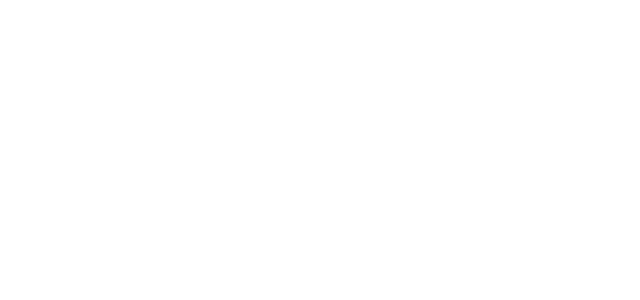
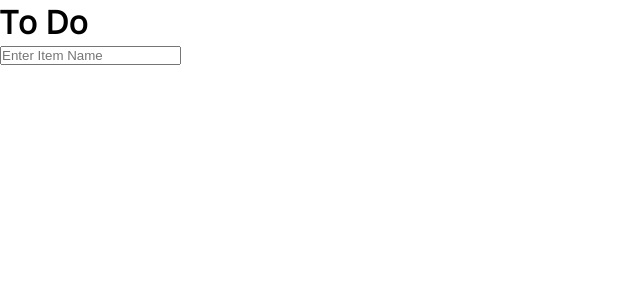
Before and after one commit to bmark88/react-sandbox, a React (Create React App) app in the folder playground/: page /to-do-list in a window 1280 px wide. Shown: the top 300 px of the page, without its empty margins (0-640 px from the left). Built offline with nearby package versions, Linux system fonts and the light colour scheme.

Commit message:
Add auth components, refactor todo

```diff
--- a/playground/src/App.js
+++ b/playground/src/App.js
@@ -7,25 +7,30 @@
 import Register from './components/Authentication/register.component';
 import SignIn from './components/Authentication/sign-in.component';
 import Docker from './pages/docker';
+import Welcome from './pages/Welcome';
 
 function App() {
-  // const user = window.localStorage.getItem('loggedInAs');
+  const user = window.localStorage.getItem('loggedInAs');
 
-  // const clearUserStorage = (e) => {
-  //   e.preventDefault();
-  //   localStorage.clear();
-  //   window.location.reload();
-  // };
+  const clearUserStorage = (e) => {
+    e.preventDefault();
+    localStorage.clear();
+    window.location.reload();
+  };
+
+  const miniProjectList = ['docker', 'login', 'register', 'to-do-list'];
 
   return (
     <>
       <Switch>
-        <Route exact path='/react-sandbox' render={() => <h1>Welcome To Bradley's React Sandbox</h1>} />
-        <Route path='/react-sandbox/docker' render={() => <Docker />}/>
-        {/* <Route path='/to-do-list' render={() => <ToDo />} /> */}
-        <Route path='/react-sandbox/login' render={() => <SignIn />}/>
-        <Route path='/react-sandbox/register' render={() => <Register />}/>
-      {/* {
+        <Route exact path='/react-sandbox' render={() => (
+          <Welcome projects={miniProjectList} />
+        )}/>
+        <Route path='/docker' render={() => <Docker />}/>
+        <Route path='/to-do-list' render={() => <ToDo />} />
+        <Route path='/login' render={() => <SignIn />}/>
+        <Route path='/register' render={() => <Register />}/>
+      {
         user &&
         <>
           Logged in as: {user}
@@ -38,7 +43,7 @@
           <Register />
           <SignIn />
         </>
-      } */}
+      }
         </Switch>
     </>
   );
--- a/playground/src/components/to-do.component.jsx
+++ b/playground/src/components/to-do.component.jsx
@@ -6,26 +6,40 @@
 
     this.state = {
       itemList: [],
-      submittedItem: ''
+      submittedItem: '',
+      hidden: false
     };
+
+    this.handleChange = (e) => {
+      this.setState({ ...this.state, submittedItem: e.target.value });
+    }
+
+    this.handleSubmit = (e) => {
+      const { itemList, submittedItem } = this.state;
+      e.preventDefault();
+
+      this.setState({
+        ...this.state,
+        itemList: [ ...itemList, submittedItem ]
+      });
+    }
   };
 
   render() {
-    const { itemList, submittedItem } = this.state;
+    const { itemList } = this.state;
 
     return (
       <div>
         <h1>To Do</h1>
-        <form onSubmit={(e) => {
-          e.preventDefault();
-
-          this.setState({ ...this.state, itemList: [ ...itemList, submittedItem ]});
-        }}>
-          <input placeholder='Enter Item Name' onChange={(e) => this.setState({ ...this.state, submittedItem: e.target.value })}/>
+        <form onSubmit={this.handleSubmit}>
+          <input placeholder='Enter Item Name' onChange={this.handleChange}/>
         </form>
-        <ul>
+        <ul style={{ padding: 32 }}>
           {itemList.map((item, index) => (
-            <li key={index}>{item}</li>
+            <div key={index} style={{ display: 'flex' }}>
+              <input type='checkbox' />
+              <li>{item}</li>
+            </div>
           ))}
         </ul>
       </div>
--- /dev/null
+++ b/playground/src/pages/Welcome.jsx
@@ -0,0 +1,17 @@
+import React from 'react'
+import { Link } from 'react-router-dom'
+
+const Welcome = ({ projects }) => {
+
+  return (
+    <>
+      <h1>Welcome To Bradley's React Sandbox</h1>
+      <p>This project was created as a sandbox environment for building anything using React. Most pages were created solely for testing minimal functionality and no styling was applied.</p>
+      <div style={{ display: 'flex', flexDirection: 'column', padding: 32 }}>
+        {projects.map(project => <Link to={`/${project}`}>{project}</Link>)}
+      </div>
+    </>
+  )
+}
+
+export default Welcome
```
